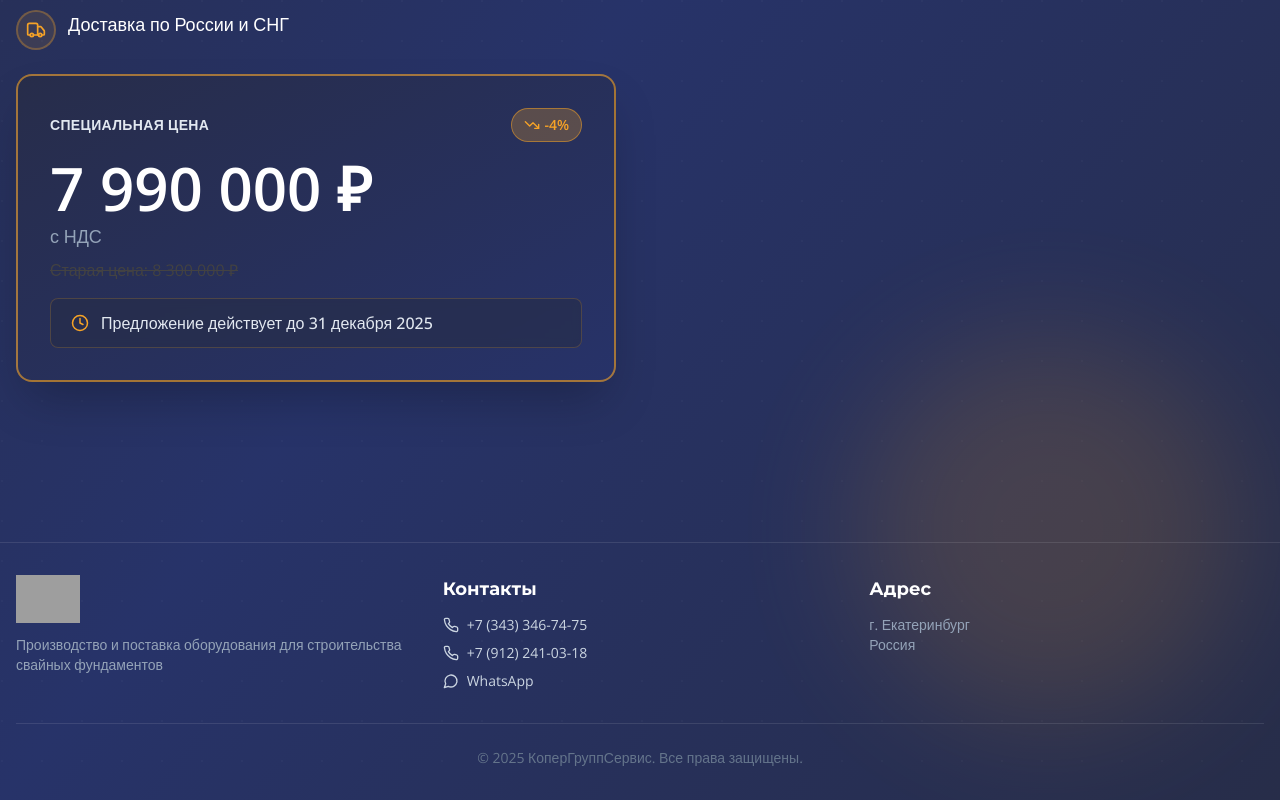
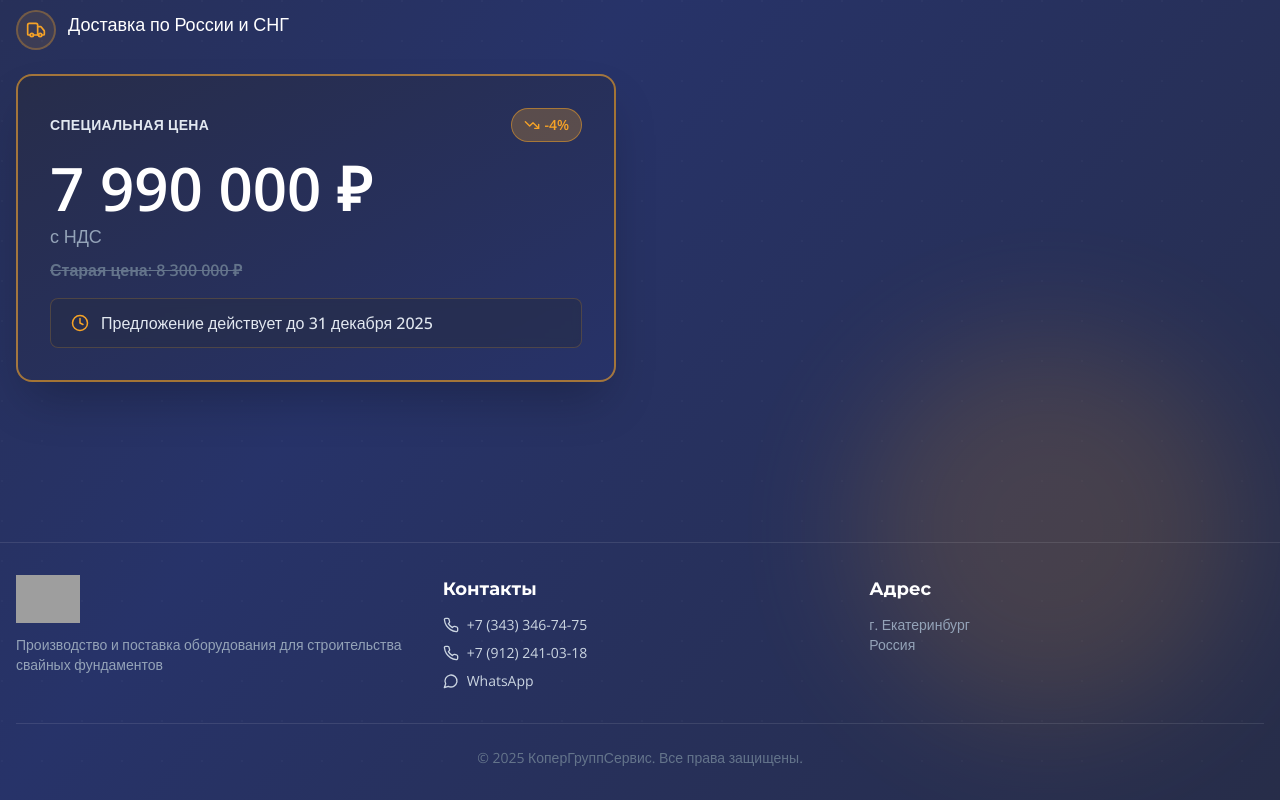
Before and after one commit to pr-poehali-dev/holiday-campaign-kgs, a React (Vite) app: page / in a window 1280 px wide. Shown: the part 801-1601 px from the top of the page. Built offline with nearby package versions, Linux system fonts and the light colour scheme; grey boxes are pictures that could not be loaded.

Commit message:
выдели порче с тарая цена

```diff
--- a/src/pages/Index.tsx
+++ b/src/pages/Index.tsx
@@ -170,7 +170,7 @@ const Index = () => {
                     <span className="text-slate-400 text-sm sm:text-base lg:text-lg font-medium">с НДС</span>
                   </div>
                   <div className="mt-2">
-                    <span className="line-through text-[#434242] text-sm sm:text-base">Старая цена: 8 300 000 ₽</span>
+                    <span className="line-through text-slate-500 text-sm sm:text-base font-semibold">Старая цена: 8 300 000 ₽</span>
                   </div>
                 </div>
                 <div className="flex items-center gap-3 text-slate-200 text-sm sm:text-base bg-[#272D49]/60 backdrop-blur-sm px-4 sm:px-5 py-3 rounded-lg border border-[#F6A327]/20">
```
